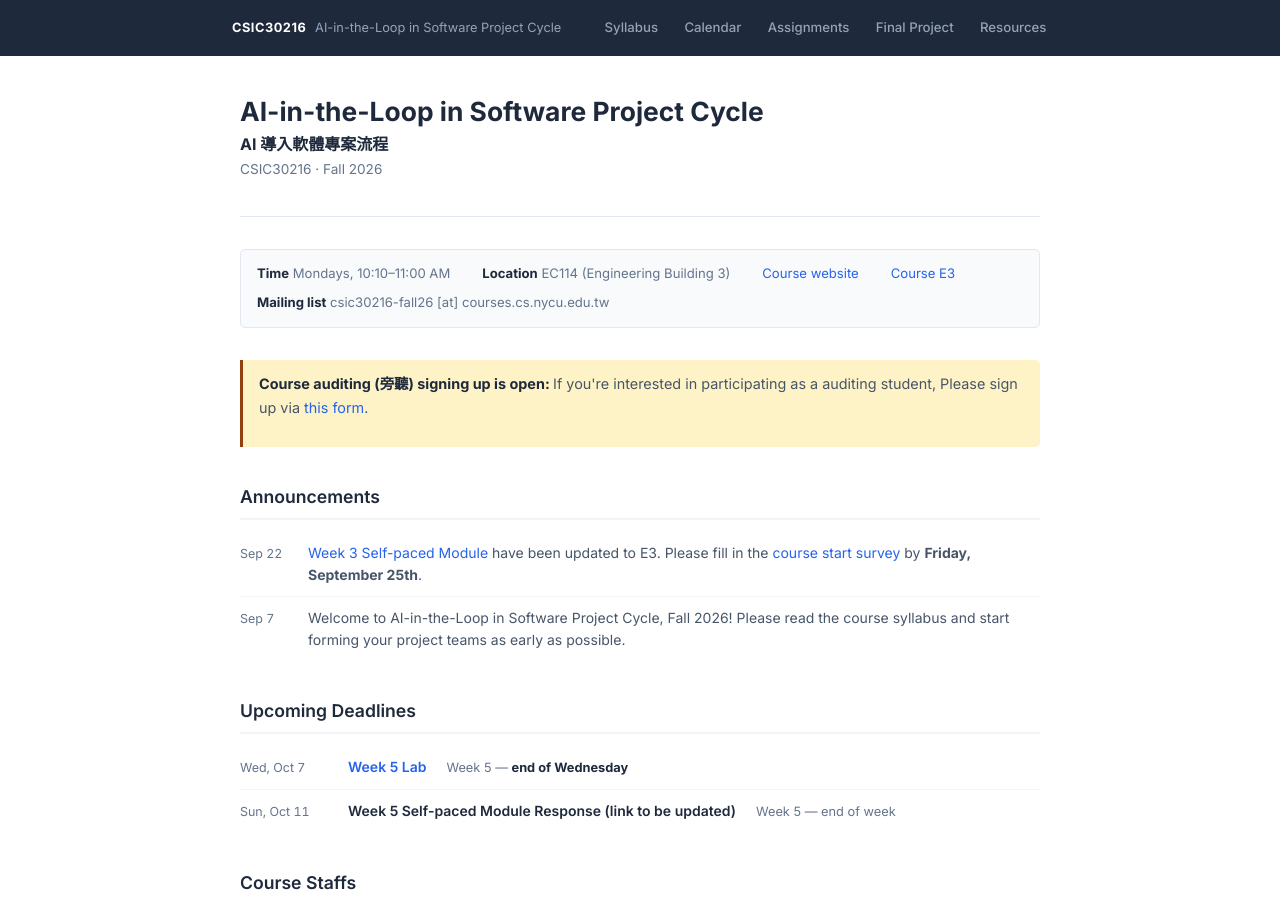
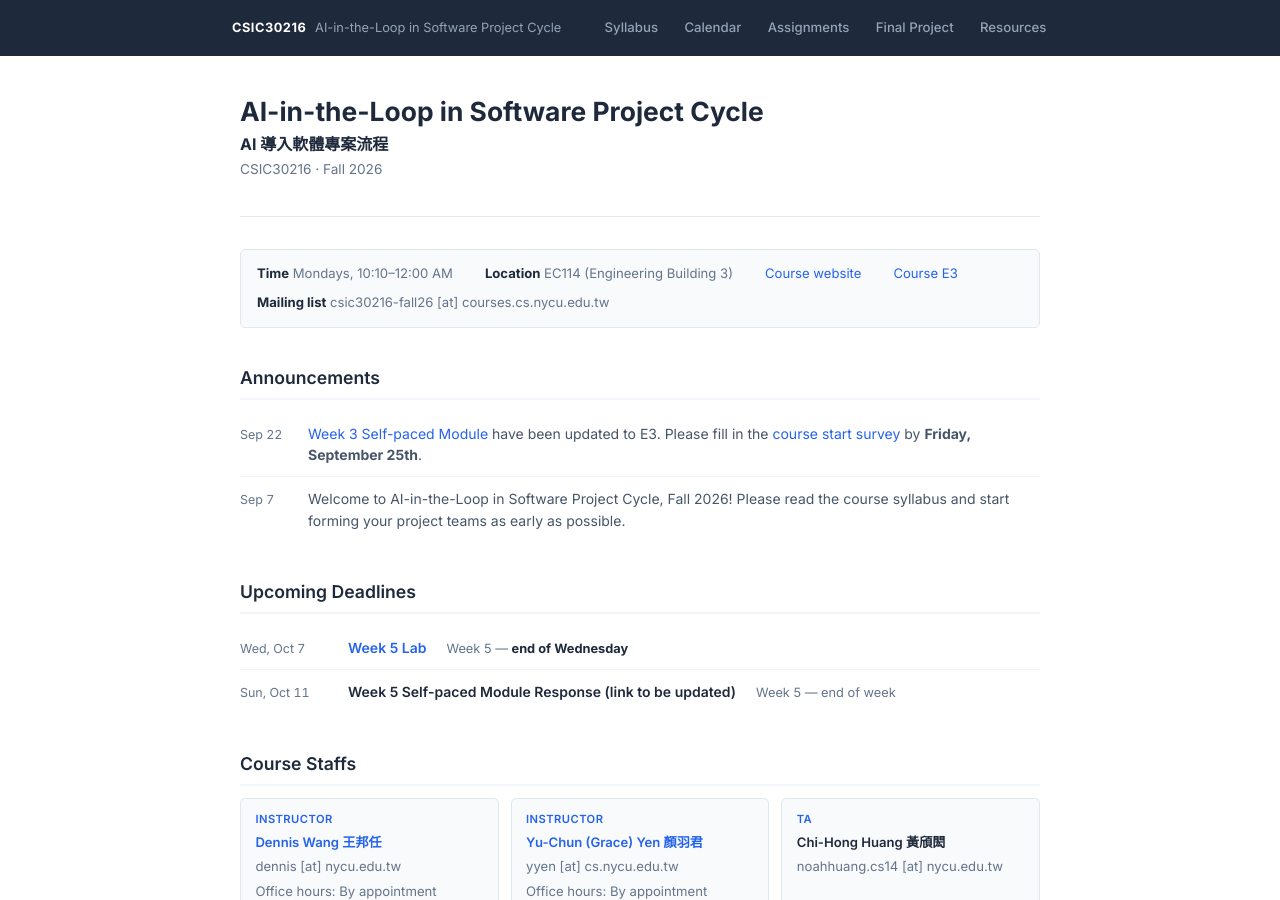
Before and after one commit to dwnnis/csic30216-fall26, a Jekyll site: the page built from index.html, in a window 1280 px wide and 900 px high. Built offline with Jekyll 4.4.1, drawn with Linux system fonts in a browser that asks for light colours.

Commit message:
update some glitches

```diff
--- a/_config.yml
+++ b/_config.yml
@@ -9,7 +9,7 @@ course_name_zh:   "AI 導入軟體專案流程"
 course_semester:  "Fall 2026"
 course_university: "National Yang Ming Chiao Tung University"
 course_location:  "EC114 (Engineering Building 3)"
-course_time:      "Mondays, 10:10–11:00 AM"
+course_time:      "Mondays, 10:10–12:00 AM"
 course_units:     "3 credits"
 
 # Instructors (supports any number)
--- a/_data/deadlines.yml
+++ b/_data/deadlines.yml
@@ -16,7 +16,7 @@
 - title: "Week 5 Lab"
   date: "2026-10-07"
   due_text: "Week 5 — <strong>end of Wednesday</strong>"
-  url: "https://e3p.nycu.edu.tw/mod/assign/view.php?id=235515"
+  url: "https://e3p.nycu.edu.tw/mod/assign/view.php?id=242752"
 
 - title: "Week 5 Self-paced Module Response (link to be updated)"
   date: "2026-10-11"
--- a/_data/schedule.yml
+++ b/_data/schedule.yml
@@ -59,7 +59,7 @@
   status: normal
   topic: "Prompt Engineering — Writing Prompts Well"
   topic_url: ""
-  slides_url: "https://e3p.nycu.edu.tw/mod/folder/view.php?id=242751"
+  slides_url: "https://e3p.nycu.edu.tw/mod/assign/view.php?id=242752"
   lab: "Writing prompts well — code generation focus"
   lab_url: "/labs/week5/"
   self_paced: "Chain-of-thought variations"
--- a/index.html
+++ b/index.html
@@ -24,14 +24,14 @@ title: Home
   {% endif %}
 </div>
 
-<div class="callout warning">
+<!-- <div class="callout warning"> -->
   <!-- <p>
     <strong>On manual ADD/DROP (加簽): </strong>We are truly grateful for the overwhelming interests that we received to enroll in this class! However, due to our current resource limitations (especially classroom size and budget plan), we <strong>would not be taking manual ADD/DROP (加簽) for this course</strong>. We plan to be offering this class every Fall semester from now on, and will be iterating it to align with the most recent trends and advancements in LLM/Model develeopment.
   </p> -->
-  <p>
+  <!-- <p>
    <strong>Course auditing (旁聽) signing up is open: </strong>If you're interested in participating as a auditing student, Please sign up via <a href="https://forms.gle/dcC3ytSdhFVJzyEQ9">this form</a>.
-  </p>
-</div>
+  </p> -->
+<!-- </div> -->
 
 <!-- Announcements -->
 <h2>Announcements</h2>
```
